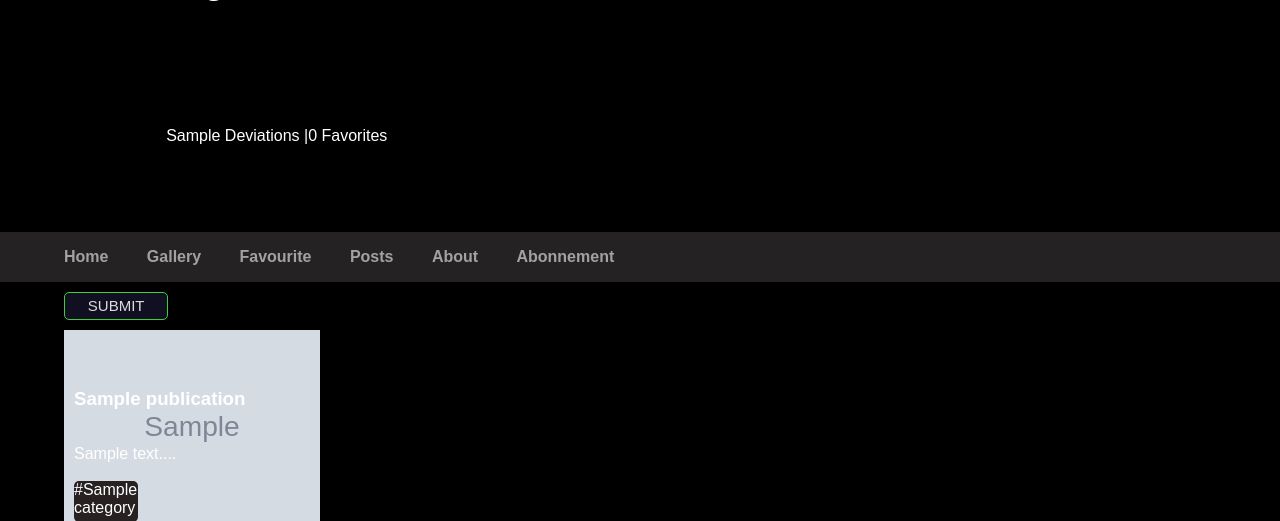
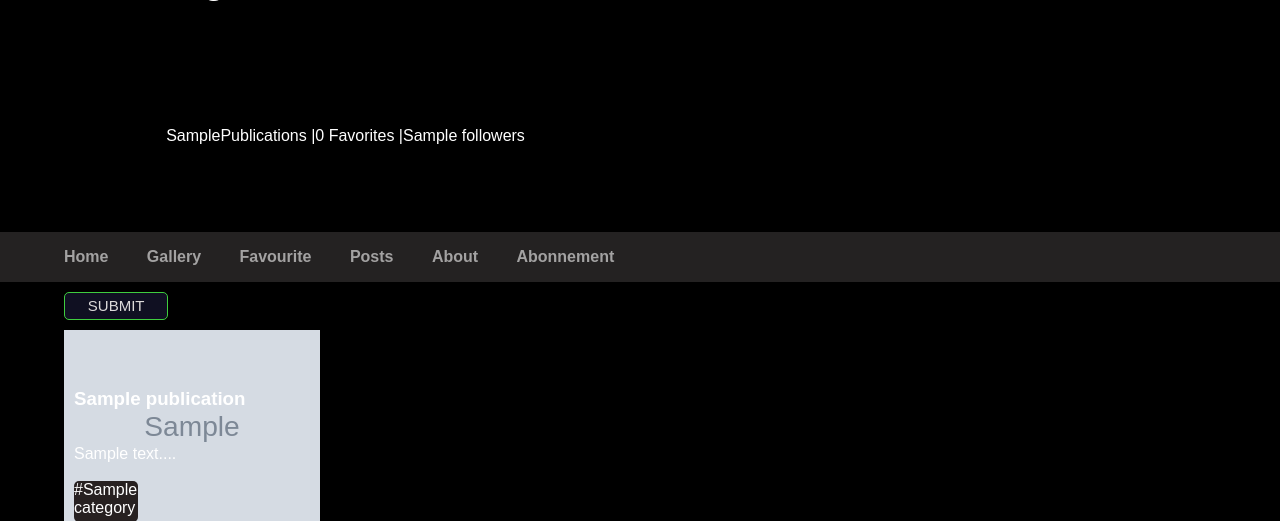
Before and after one commit to Jonathanbtq/Art-blog, a Symfony app: template templates/users/profile.html.twig in a window 1280 px wide. Shown: the part 40-561 px from the top of the page. Run offline with Twig, Linux system fonts and the light colour scheme; the template is opened without the code that fills it: most values are stand-ins (such as "Sample title", 1, 10 or a date in 2020); grey boxes marked "Sample" are stand-in pictures; some libraries are stand-ins or nearby versions.

Commit message:
060220231629

```diff
--- a/src/Controller/UsersController.php
+++ b/src/Controller/UsersController.php
@@ -19,13 +19,16 @@ class UsersController extends AbstractController
     public function index($id, UserRepository $usersRepo, AbonnementsRepository $aboRepo, PublicationsRepository $publiRepo): Response
     {
         $publi = count($publiRepo->findBy(['user' => $id]));
+        $nbFollow = count($aboRepo->findBy(['recipient' => $id]));
         return $this->render('users/profile.html.twig', [
             'users' => $usersRepo->findBy(['id' => $id]),
             'publications' => $publiRepo->findBy(['user' => $id], ['id' => 'DESC'], 5),
             'publigallery' => $publiRepo->findBy(['user' => $id], ['id' => 'DESC'], 20),
             'publiNb' => $publi,
             'abotrue' => $aboRepo->findOneById($id, $this->getUser()),
-            'abonnementuser' => $aboRepo->findBy(['sender' => $id])
+            'abonnementuser' => $aboRepo->findBy(['sender' => $id]),
+            'nbFollow' => $nbFollow,
+            'abo' => $aboRepo->findAll(),
         ]);
     }
 
--- a/templates/users/profile.html.twig
+++ b/templates/users/profile.html.twig
@@ -18,8 +18,14 @@
 				<p class="username_profile">{{ users[0].username }}</p>
 				<div style="display: flex; flex-wrap: no-wrap;">
 					<p>{{ publiNb }}
-						Deviations |</p>
-					<p>0 Favorites</p>
+						{% if publiNb > 1 %}
+							<p> Publications |</p>
+						{% else %}
+							<p> Publication |</p>
+						{% endif %}
+					</p>
+					<p>0 Favorites |</p>
+					<p>{{ nbFollow }} followers</p>
 				</div>
 			</div>
 		</div>
```
Also changed, not shown: public/uploads/photos/31d832bb7668.jpg (added), public/uploads/photos/453ad2dd4b11.jpg (added), public/uploads/photos/4c68b9fbd9eb.jpg (added), public/uploads/photos/ed195dd0be93.jpg (added), 1 other file.
